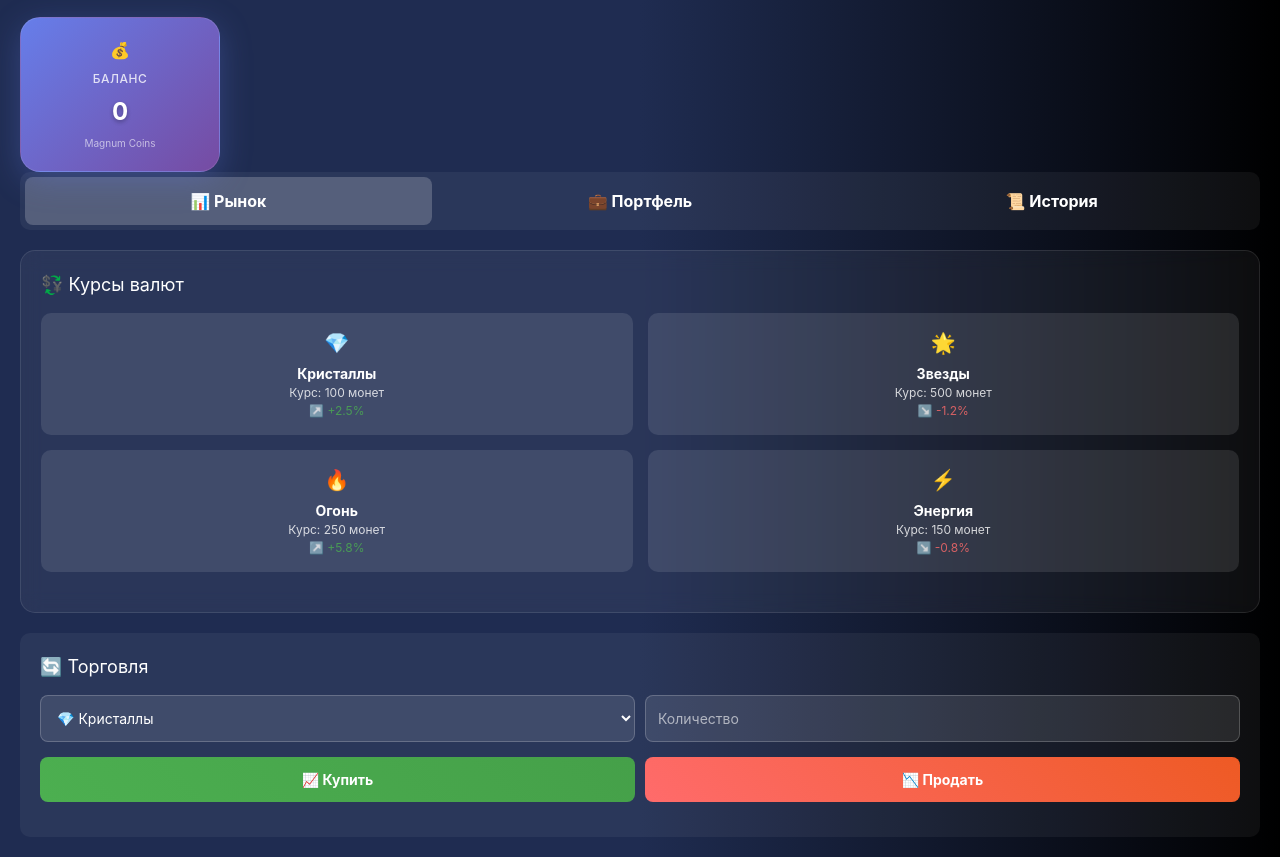
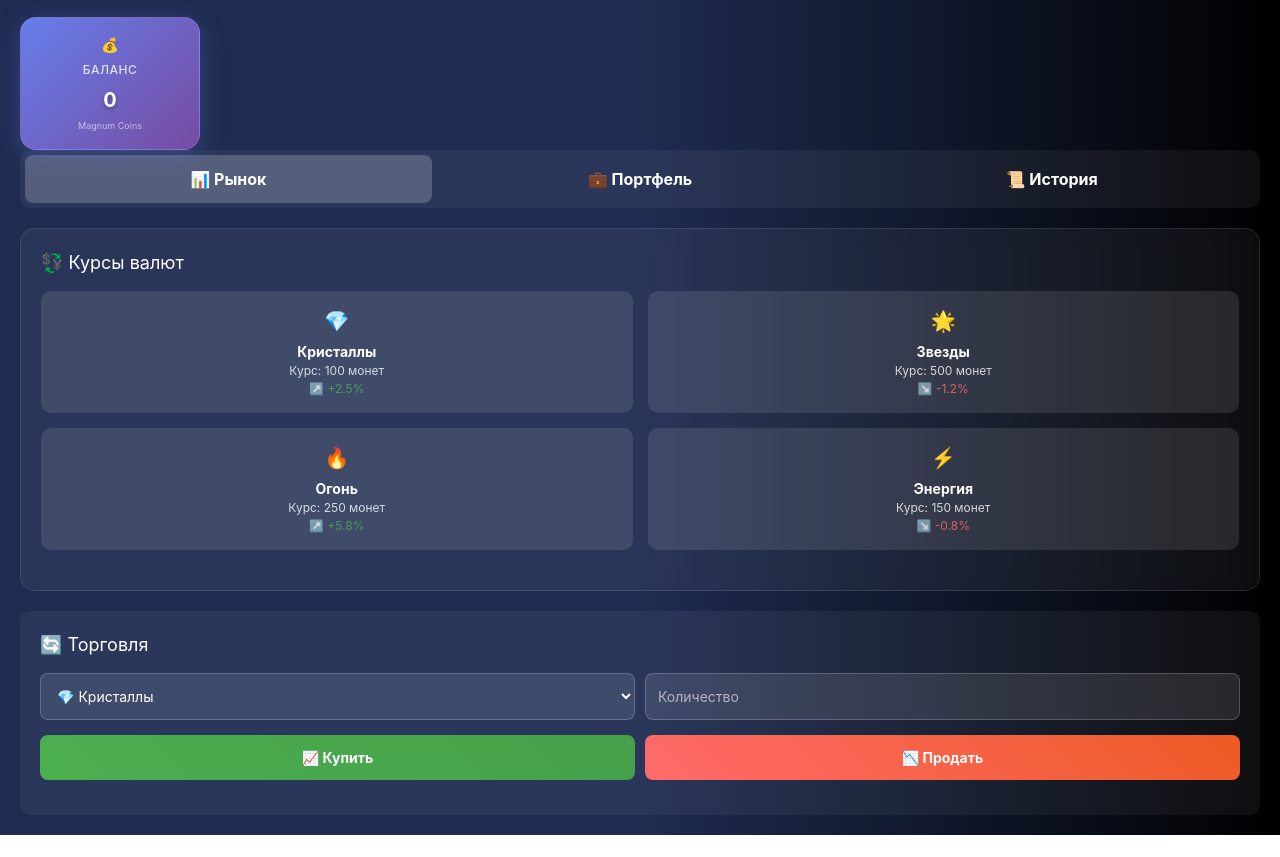
Before and after one commit to Matvienko1710/MagnumTap4.5, a website: page public/exchange.html in a window 1280 px wide. Shown: the part 71-928 px from the top of the page. After the commit the page ends 906 px from the top, so only its background shows below. Drawn offline with nearby package versions, Linux system fonts and the light colour scheme; a script that the page names is missing.

Commit message:
Исправлены проблемы с верхней панелью: баланс и кнопка настроек

```diff
--- a/public/exchange.html
+++ b/public/exchange.html
@@ -256,10 +256,10 @@
 
         .balance-block {
             background: linear-gradient(135deg, #667eea 0%, #764ba2 100%);
-            border-radius: 20px;
-            padding: 20px;
-            width: 200px;
-            box-shadow: 0 8px 32px rgba(102, 126, 234, 0.3);
+            border-radius: 16px;
+            padding: 16px;
+            width: 180px;
+            box-shadow: 0 6px 24px rgba(102, 126, 234, 0.3);
             text-align: center;
             font-family: -apple-system, BlinkMacSystemFont, 'Segoe UI', Roboto, sans-serif;
             border: 1px solid rgba(255, 255, 255, 0.1);
@@ -286,36 +286,6 @@
         }
 
         .balance-label {
-            font-size: 14px;
-            color: rgba(255, 255, 255, 0.8);
-            display: block;
-            margin-bottom: 8px;
-            letter-spacing: 1px;
-            font-weight: 500;
-            text-transform: uppercase;
-        }
-
-        .balance-amount {
-            font-size: 24px;
-            font-weight: 700;
-            color: #ffffff;
-            text-shadow: 0 2px 4px rgba(0, 0, 0, 0.3);
-            margin-bottom: 6px;
-        }
-
-        .balance-icon {
-            font-size: 16px;
-            margin-bottom: 8px;
-            display: block;
-        }
-
-        .balance-subtitle {
-            font-size: 10px;
-            color: rgba(255, 255, 255, 0.6);
-            font-weight: 400;
-        }
-
-        .balance-label {
             font-size: 12px;
             color: rgba(255, 255, 255, 0.8);
             display: block;
@@ -323,6 +293,26 @@
             letter-spacing: 0.5px;
             font-weight: 500;
             text-transform: uppercase;
+        }
+
+        .balance-amount {
+            font-size: 20px;
+            font-weight: 700;
+            color: #ffffff;
+            text-shadow: 0 2px 4px rgba(0, 0, 0, 0.3);
+            margin-bottom: 4px;
+        }
+
+        .balance-icon {
+            font-size: 14px;
+            margin-bottom: 6px;
+            display: block;
+        }
+
+        .balance-subtitle {
+            font-size: 9px;
+            color: rgba(255, 255, 255, 0.6);
+            font-weight: 400;
         }
     </style>
 </head>
```
Also changed, not shown: public/index.html (+15 -19 lines).
